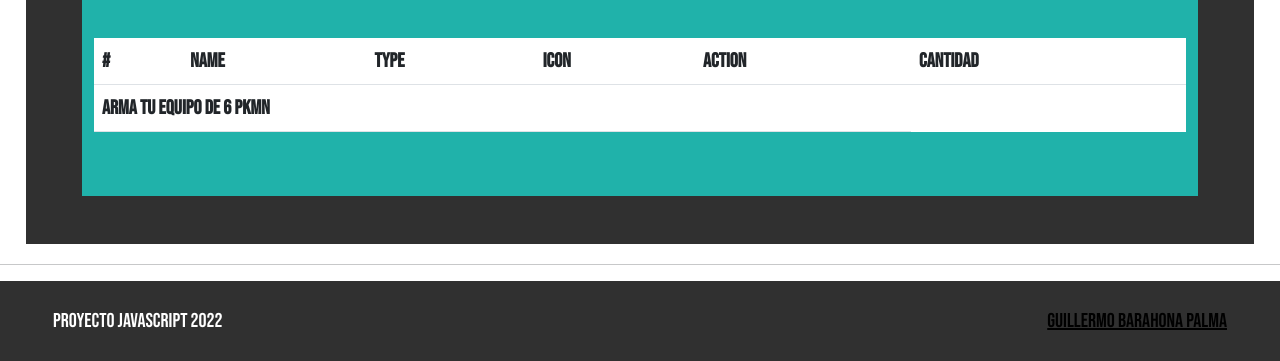
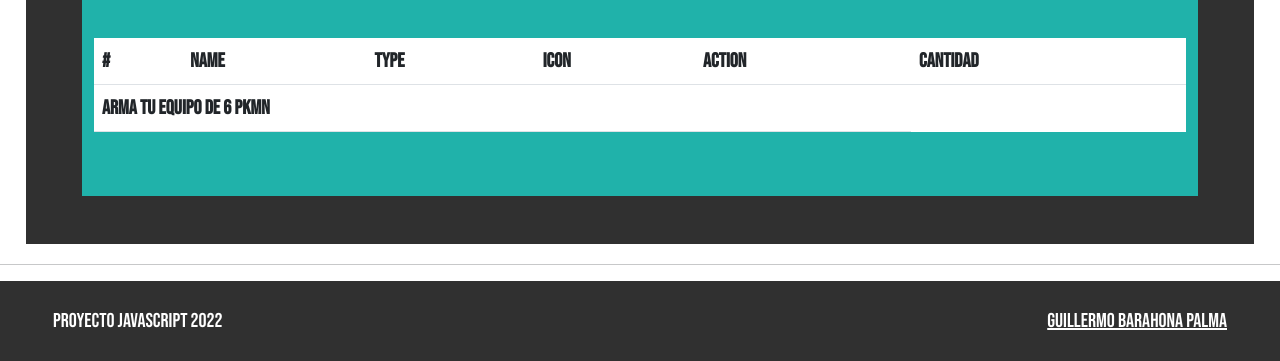
Before and after one commit to Guillo-Barahona/Pokemon_Team_Randomizer, a plain HTML site: page index.html in a window 1280 px wide. Shown: the part 462-823 px from the top of the page. Drawn offline with nearby package versions, Linux system fonts and the light colour scheme; some packages are replaced by stand-ins of ours; a script that the page names is missing.

Commit message:
cambios menores en index

```diff
--- a/index.html
+++ b/index.html
@@ -121,7 +121,7 @@
     <footer class="containerfluid d-flex justify-content-center align-items-center">
       <div class="d-flex justify-content-between px-5 align-items-center w-100">
         <h5>Proyecto Javascript 2022</h5>
-        <h5><a id="anchor_contacto" href="https://github.com/Guillo-Barahona" target="_blank" style="color: #000;">Guillermo Barahona Palma </a></h5>
+        <h5><a id="anchor_contacto" href="https://github.com/Guillo-Barahona" target="_blank" style="color: #fff;">Guillermo Barahona Palma </a></h5>
       </div>
     </footer>
 
```
